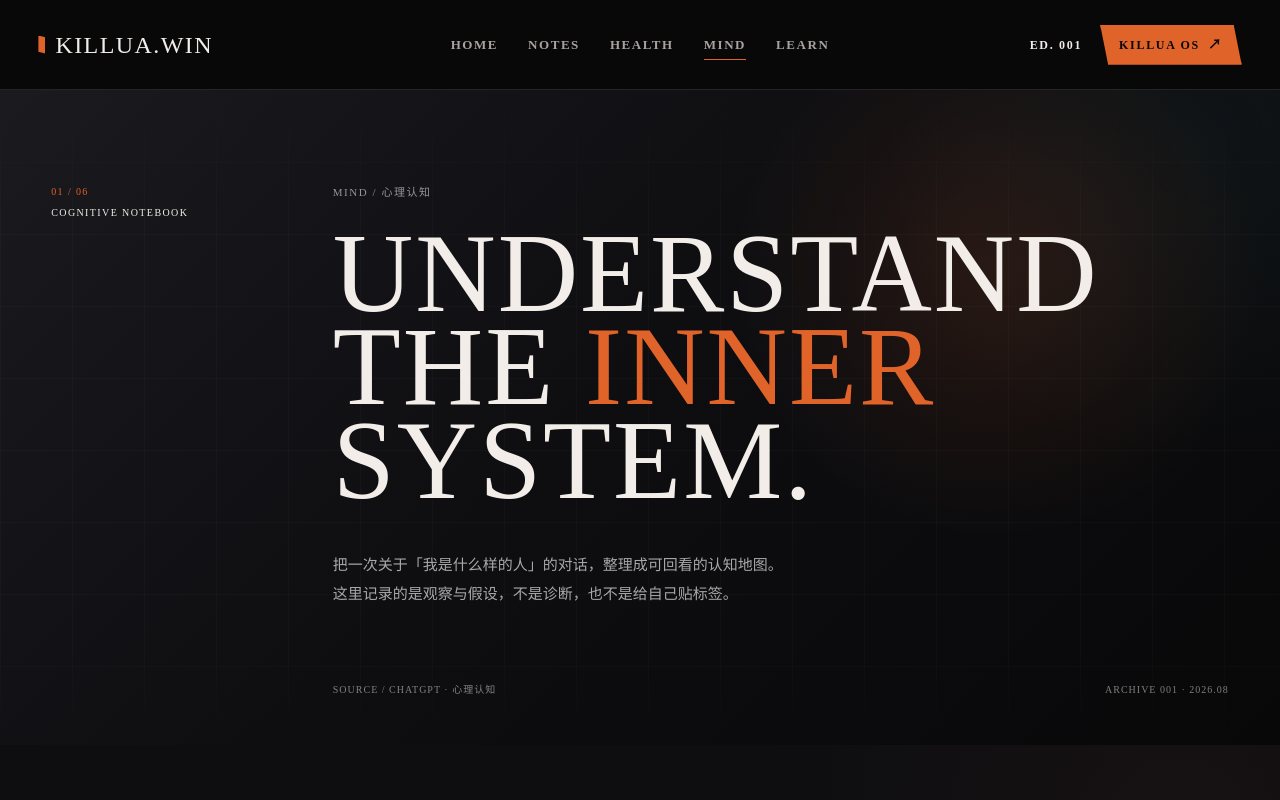
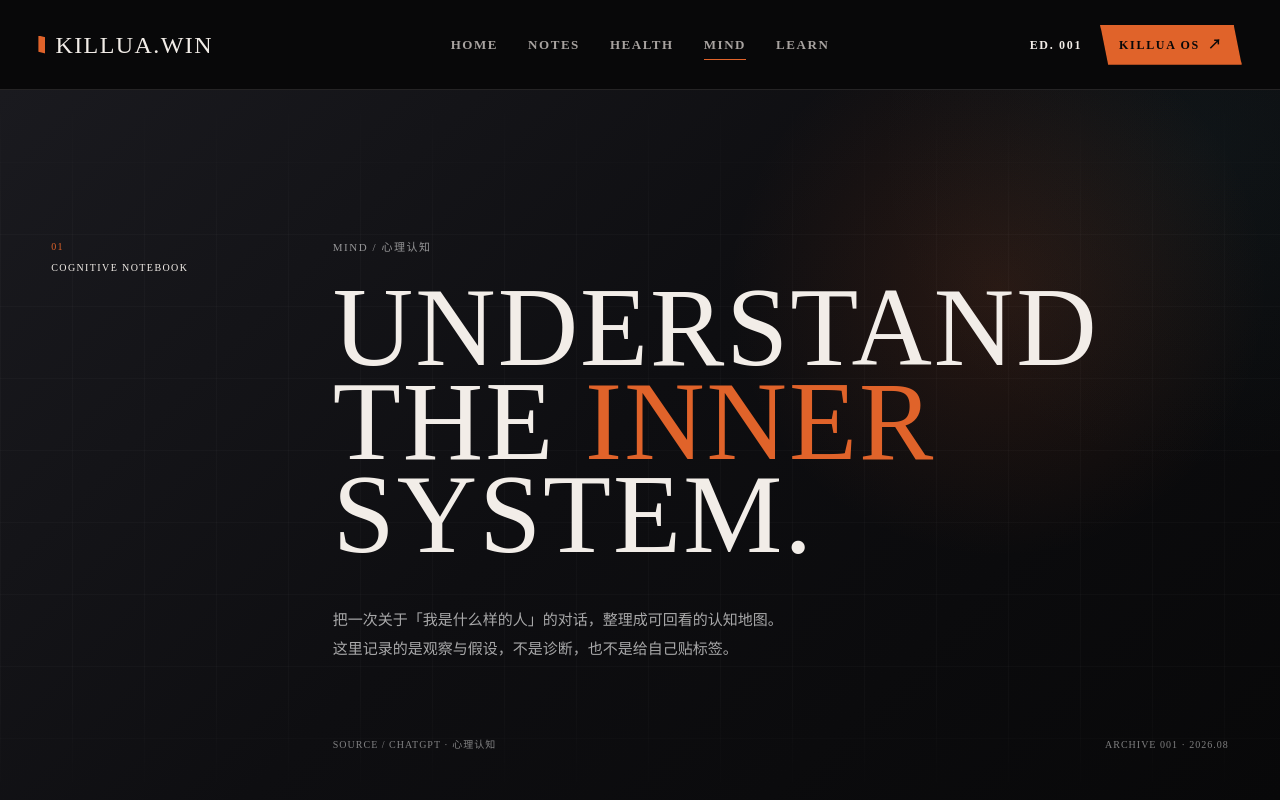
Before and after one commit to Killua910211/killua-win, a Next.js app: page /mind in a window 1280 px wide. Shown: the top 800 px of the page. Built offline with nearby package versions, Linux system fonts and the light colour scheme.

Commit message:
Unify desktop first viewport layout

```diff
--- a/app/globals.css
+++ b/app/globals.css
@@ -4164,3 +4164,40 @@ summary.health-recovery-heading:focus-visible::after { color: var(--ink); }
     text-transform: uppercase;
   }
 }
+
+/* ── Desktop first-viewport rhythm ────────────────────────────
+   顶层页面的第一段都以 header 以下的剩余视口为基准：首屏结束处恰好
+   进入下一章节，不让归档页过早露出正文，也不让首页的行动按钮掉到折线下。 */
+@media (min-width: 761px) {
+  .hero {
+    min-height: 100svh;
+    padding-top: 120px;
+    padding-bottom: 36px;
+  }
+
+  .hero h1 {
+    max-width: min(72vw, 1250px);
+    font-size: clamp(72px, 9vw, 154px);
+    line-height: 0.84;
+  }
+
+  .hero-bottom {
+    margin-top: clamp(32px, 5vh, 64px);
+  }
+
+  .notes-hero,
+  .health-hero,
+  .mind-hero,
+  .learning-hero {
+    min-height: calc(100svh - 90px);
+  }
+
+  .notes-hero,
+  .health-hero {
+    align-items: center;
+  }
+
+  .learning-hero {
+    align-items: center;
+  }
+}
--- a/app/health/page.tsx
+++ b/app/health/page.tsx
@@ -46,7 +46,7 @@ export default function HealthPage() {
       <main id="main" className="health-page">
         <section className="notes-hero health-hero">
           <div className="section-label light" lang="en">
-            <span>00</span>
+            <span>01</span>
             <span>Health readout</span>
           </div>
           <div>
--- a/app/learning/page.tsx
+++ b/app/learning/page.tsx
@@ -47,7 +47,7 @@ export default function LearningPage() {
         */}
         <section className="learning-hero" aria-labelledby="learning-title">
           <div className="section-label light" lang="en">
-            <span>01 / 04</span>
+            <span>01</span>
             <span>Learning desk</span>
           </div>
           <div className="learning-hero-body">
--- a/app/mind/page.tsx
+++ b/app/mind/page.tsx
@@ -17,7 +17,7 @@ export default function MindPage() {
       <main id="main" className="mind-page">
         <section className="mind-hero">
           <div className="section-label light" lang="en">
-            <span>01 / 06</span>
+            <span>01</span>
             <span>Cognitive notebook</span>
           </div>
           <div>
--- a/app/page.tsx
+++ b/app/page.tsx
@@ -31,7 +31,7 @@ export default function Home() {
       <main id="main">
         <section className="hero" id="top">
           <div className="hero-kicker">
-            <span lang="en">Personal space</span>
+            <span lang="en">01 / Personal space</span>
             <span lang="en">Shanghai / UTC+8</span>
           </div>
 
```
